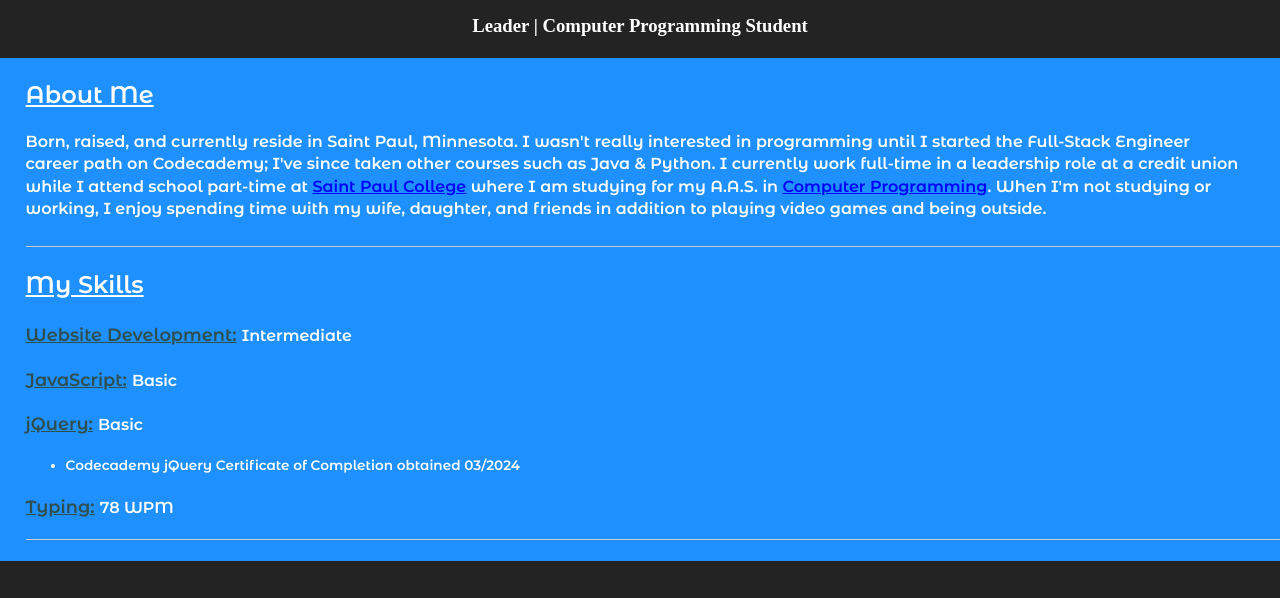
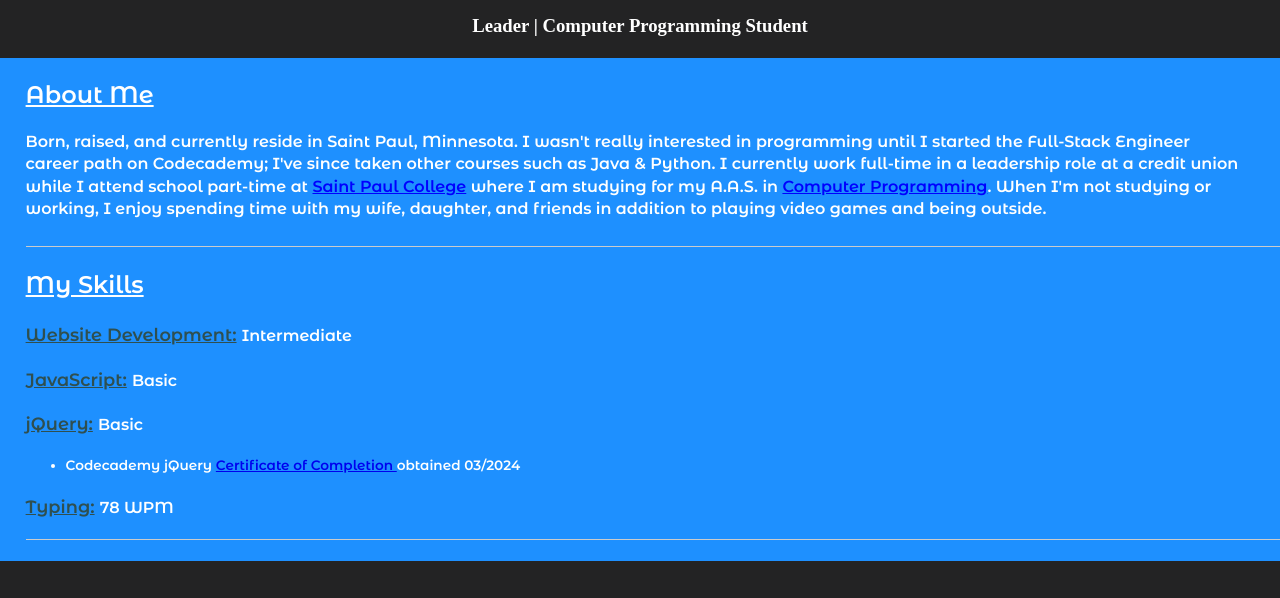
Before and after one commit to ACE-Elements/ACE-Elements.github.io, a website built with webpack: page index.html in a window 1280 px wide. Shown: the part 202-800 px from the top of the page. Built offline with nearby package versions, Linux system fonts and the light colour scheme; files whose address does not match are found by name.

Commit message:
Included copy of jquery certification

```diff
--- a/index.html
+++ b/index.html
@@ -55,7 +55,7 @@
     <h3><span class="list-item-heading">JavaScript:</span> <span class="list-item">Basic</span></h3>
     <h3><span class="list-item-heading">jQuery:</span> <span class="list-item">Basic</span></h3>
         <ul>
-          <li class="list-item">Codecademy jQuery Certificate of Completion obtained 03/2024</li>
+          <li class="list-item">Codecademy jQuery <a href="img/jquerycert.pdf">Certificate of Completion </a> obtained 03/2024</li>
         </ul>
     <h3><span class="list-item-heading">Typing:</span> <span class="list-item">78 WPM</span></h3>
     <hr>
```
Also changed, not shown: 1 other file.
